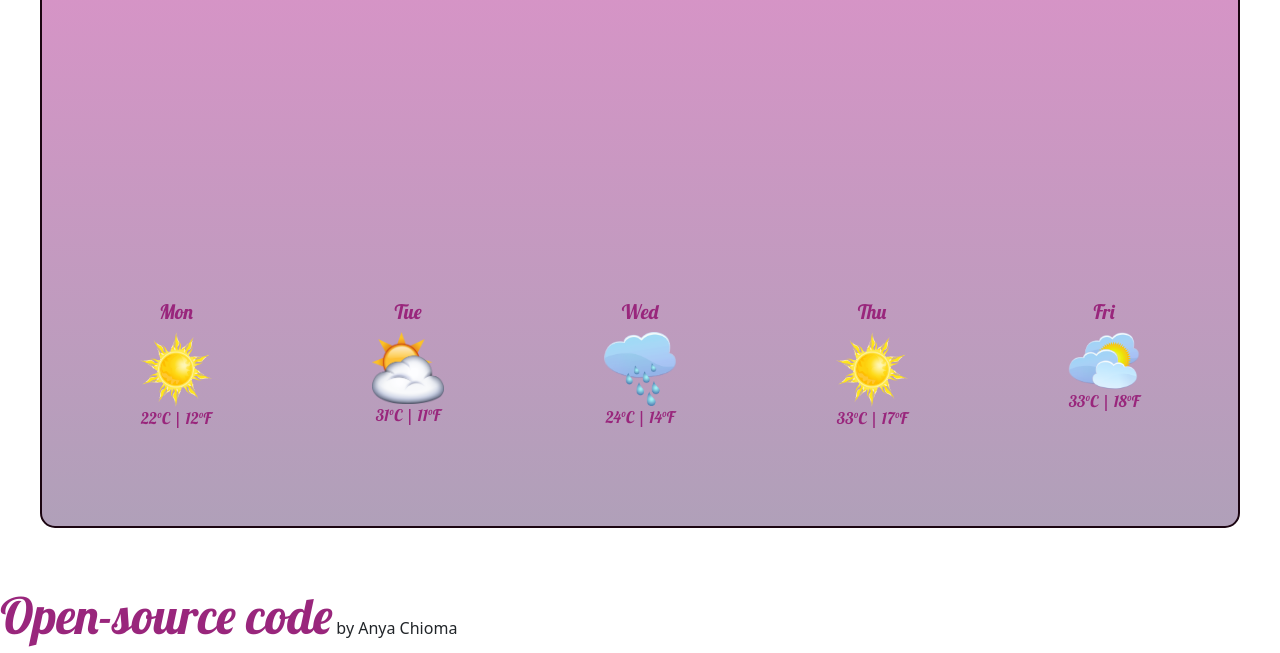
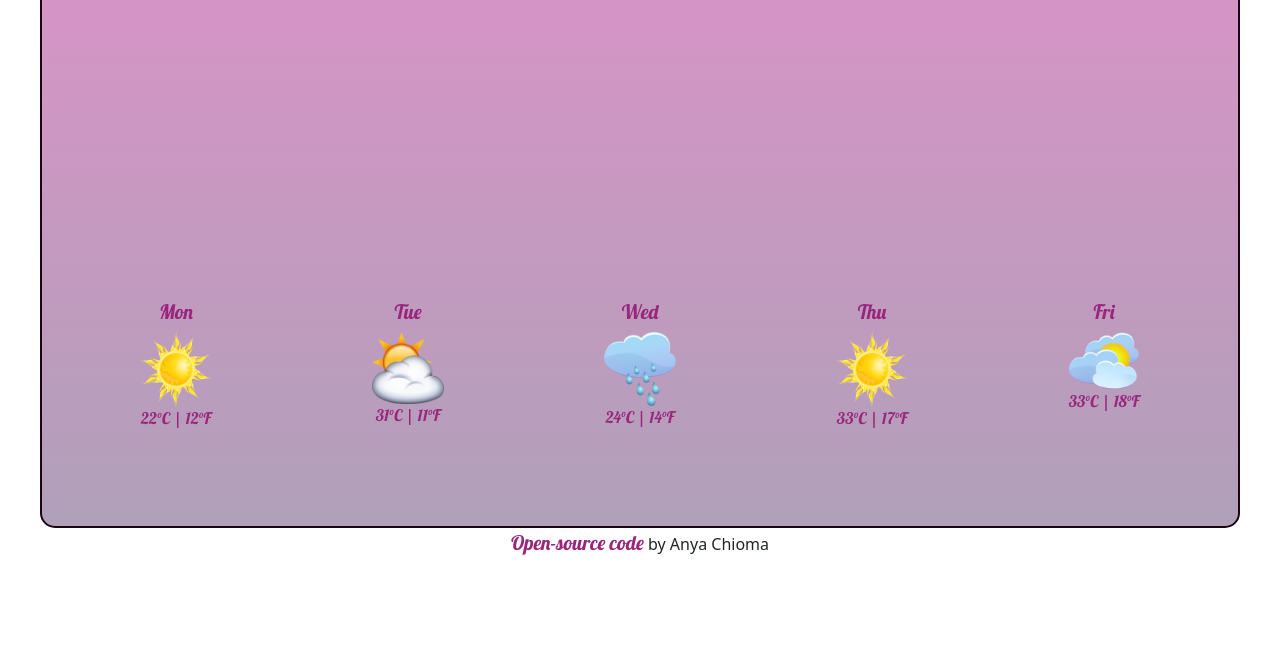
Before and after one commit to anyachioma/Anyas-project, a plain HTML site: page index.html in a window 1280 px wide. Shown: the part 480-1133 px from the top of the page. After the commit the page ends 1058 px from the top, so only its background shows below. Drawn offline with nearby package versions, Linux system fonts and the light colour scheme.

Commit message:
Updated the styles.css

```diff
--- a/src/styles.css
+++ b/src/styles.css
@@ -45,6 +45,10 @@ img {
 }
 ul {
   list-style: none;
+}
+footer {
+  text-align: center;
+  margin: -50px auto 20px;
 }
 .float-left {
   font-size: 50px;
@@ -140,3 +144,6 @@ ul {
   margin: 5px auto;
   padding: 16px 24px;
 }
+.link {
+  font-size: 20px;
+}
```
